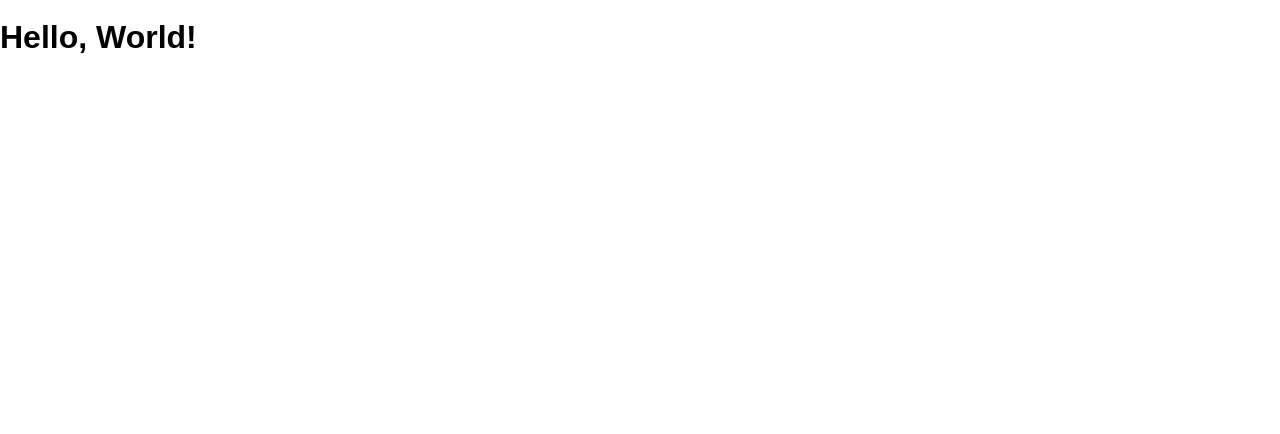
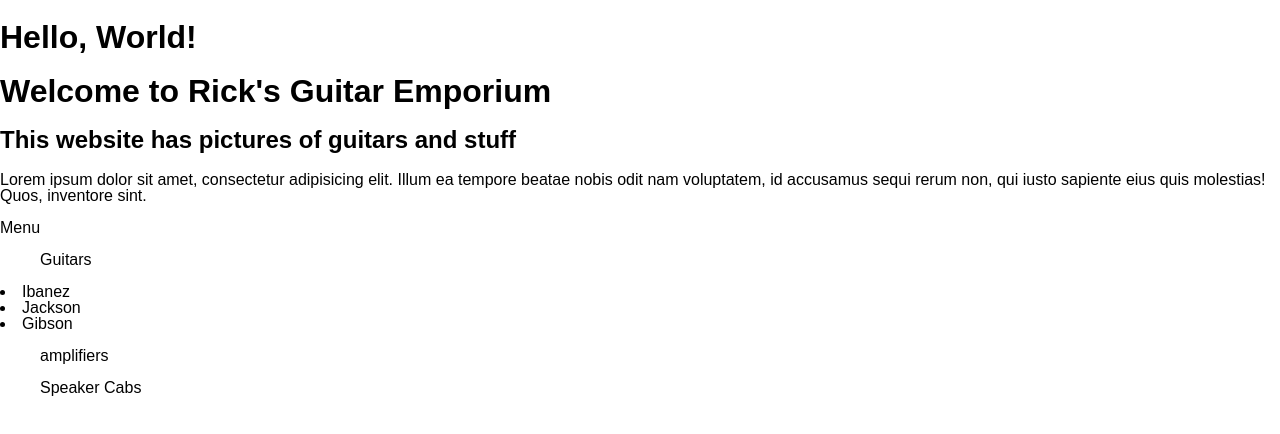
Before and after one commit to RedPotatoes620/my-first-app, a website: page public/index.html in a window 1280 px wide. Drawn offline with Linux system fonts and the light colour scheme.

Commit message:
Done with first pass

```diff
--- a/public/index.html
+++ b/public/index.html
@@ -3,11 +3,22 @@
   <head lang="en">
     <meta charset="UTF-8">
     <meta name="viewport" content="width=device-width, initial-scale=1">
-    <title>My First App</title>
+    <title>Rick's Guitar Emporium</title>
     <link rel="shortcut icon" href="/favicon.ico">
     <link rel="stylesheet" href="/screen.css">
   </head>
   <body>
     <h1 class='hello-world'>Hello, World!</h1>
+    <h1>Welcome to Rick's Guitar Emporium</h1>
+    <h2>This website has pictures of guitars and stuff</h2>
+    <p>Lorem ipsum dolor sit amet, consectetur adipisicing elit. Illum ea tempore beatae nobis odit nam voluptatem, id accusamus sequi rerum non, qui iusto sapiente eius quis molestias! Quos, inventore sint.</p>
+    <div id=navigation>Menu</div>
+        <ul>Guitars</ul>
+          <li>Ibanez</li>
+          <li>Jackson</li>
+          <li>Gibson</li>
+        <ul>amplifiers</ul>
+        <ul>Speaker Cabs</ul>
+
   </body>
 </html>
```
Also changed, not shown: package.json (+5 -3 lines), 1 other file.
